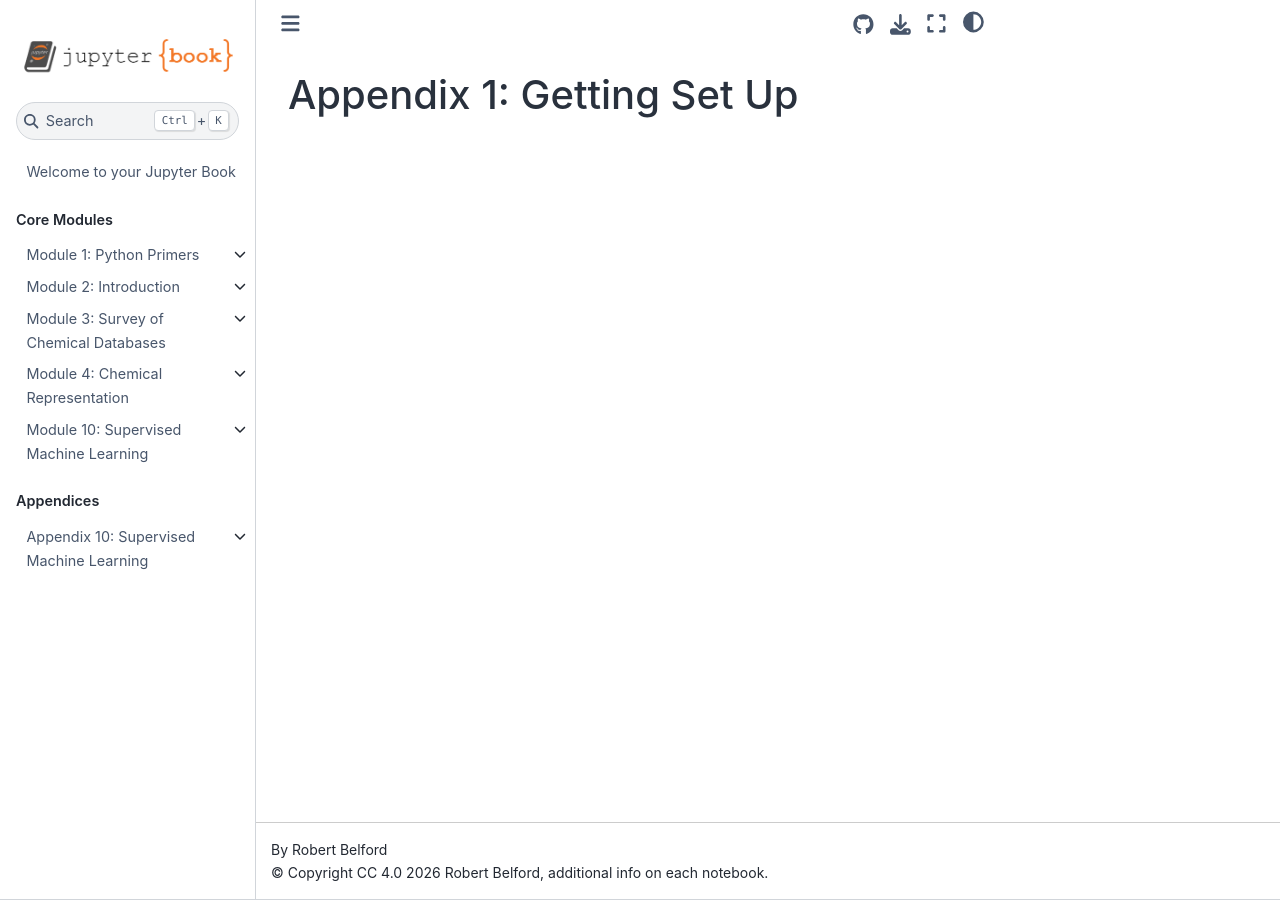
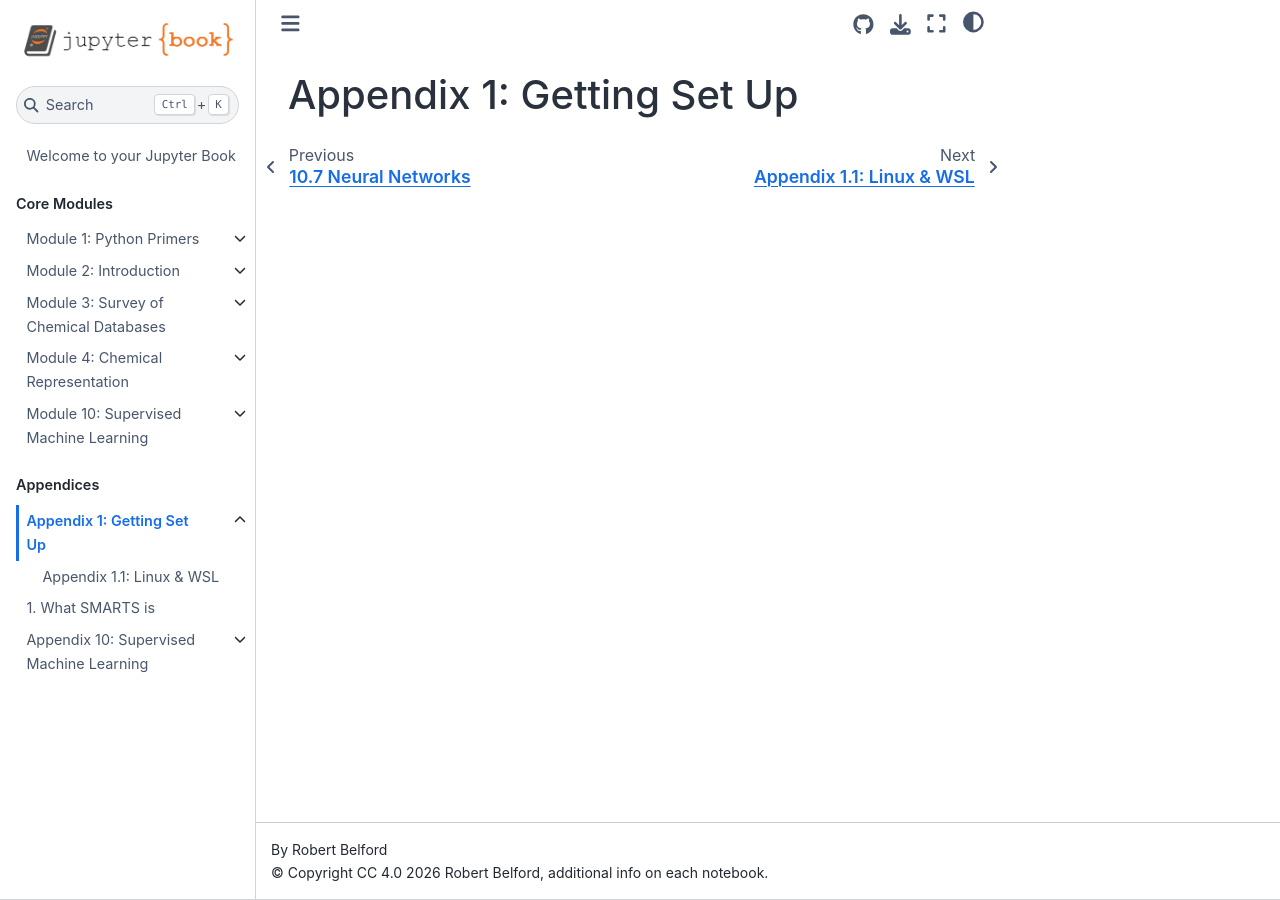
Before and after one commit to rebelford/2026Cheminformatics, a Jupyter Book: the page built from content/appendices/App_01/README.md, in a window 1280 px wide. Built offline with Jupyter Book 1.0.4 settings and Sphinx 7.4.7 and the Sphinx Book theme 1.1.4, drawn with Linux system fonts in a browser that asks for light colours; pages that are not in the unit, such as notebooks, are missing from menus; a script that is not in the unit is left out.

Commit message:
update module 4

```diff
--- a/_toc.yml
+++ b/_toc.yml
@@ -17,9 +17,9 @@ parts:
       - file: content/modules/03_Public_Chemical_Databases/03_01_Survey_Public_Chemical_Databases
     - file: content/modules/04_Chemical_Representations/README
       sections:
-      - file: content/modules/04_Chemical_Representations/04-01-introduction_chemical_representations
-      - file: content/modules/04_Chemical_Representations/04-02-PubChem3D_update
-      - file: content/modules/04_Chemical_Representations/04-3-Substructure_Searching_with_SMARTS
+      - file: content/modules/04_Chemical_Representations/04_01_Introduction_chemical_representations
+      - file: content/modules/04_Chemical_Representations/04_02_PubChem3D_update
+      - file: content/modules/04_Chemical_Representations/04_3_Substructure_Searching_with_SMARTS
     - file: content/modules/10_SupervisedML/README
       sections:
       - file: content/modules/10_SupervisedML/10_0_Intro
@@ -33,9 +33,12 @@ parts:
 
   - caption: Appendices
     chapters:
-    - file: content/appendices/App_1/README
+    - file: content/appendices/App_01/README
       sections:
-      - file: content/appendices/App_1/A_01-1_OS
+      - file: content/appendices/App_01/A_01-1_OS
+    - file: content/appendices/App_04/README
+      sections:
+      - file: content/appendices/App_04/04_1_SMARTS_Primer
     - file: content/appendices/App_10/README
       sections:
       - file: content/appendices/App_10/A_10-1AID_Selector
--- /dev/null
+++ b/content/appendices/App_04/README.md
@@ -0,0 +1 @@
+Chapter 4 Appendix
```
